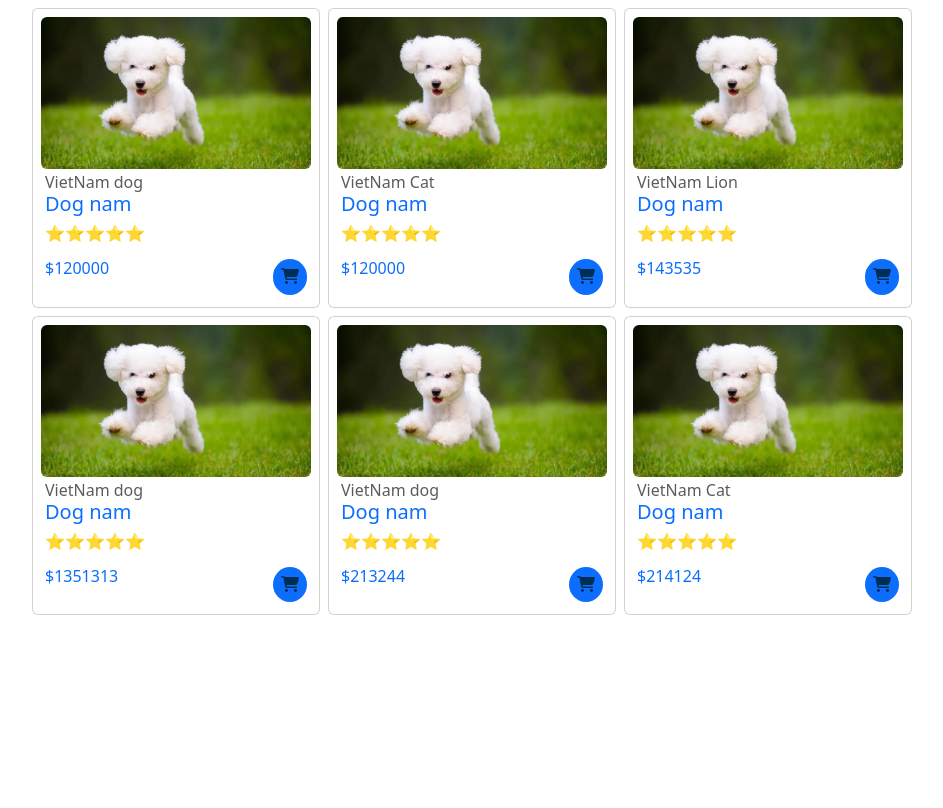
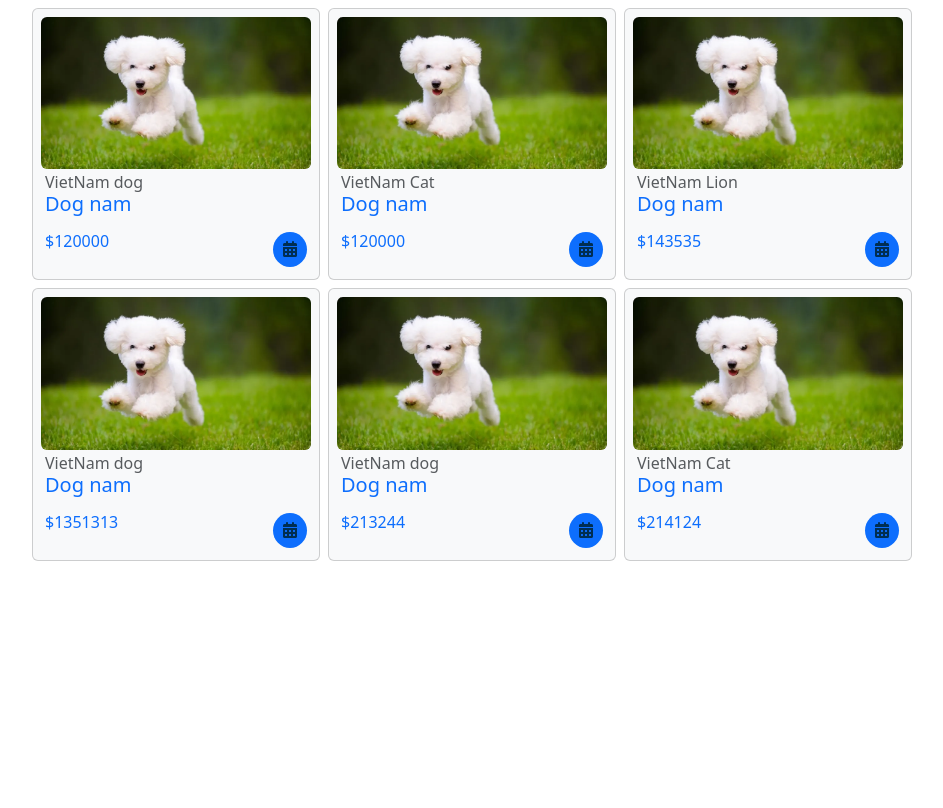
Before and after one commit to nhat191024/PetShop, a PHP site: page / in a window 1280 px wide. Shown: the part 67-875 px from the top of the page, without its empty margins (168-1111 px from the left). Run offline with PHP 8.4, Linux system fonts and the light colour scheme; data comes from the database, SQL or seed files in the repository; data that the repository does not hold is empty; some libraries are stand-ins or nearby versions.

Commit message:
Refactor: price and schedule

```diff
--- a/src/views/home.php
+++ b/src/views/home.php
@@ -1,18 +1,20 @@
 <div class="vh-100 container ">
     <div class="row row-cols-3 gap-2 justify-content-center mt-2">
         <?php foreach ($listPet as $x) { ?>
-            <div class="card p-2" style="width: 18rem;">
+            <div class="card p-2 bg-body-tertiary" style="width: 18rem;">
                 <a href="" class="text-decoration-none">
                     <img src="../assets/banner1.png" class="card-img-top rounded-2 ">
                     <div class="card-body p-1 pt-2 p-0">
                         <h6 class="card-subtitle text-body-secondary"><?= getSourceById($x['source'])['name']  ?> <?= getPetCategoryById($x['category_id'])['name']  ?></h6>
                         <h5 class="card-title"><?= $x['name'] ?></h5>
-                        <!-- //TODO: Rating system but i will do in the future -->
-                        <h6>⭐⭐⭐⭐⭐</h6>
-                        <h6 class="mt-3 d-flex justify-content-between m-0"><span class=" text-primary">$<?= $x['price'] ?></span><a href="#" class="rounded-circle p-2 bg-primary"><i class="fa-solid fa-cart-shopping" style="color: #002e52;"></i></a></h6>
+                        <h6 class="mt-3 d-flex justify-content-between m-0">
+                            <span class=" text-primary">$<?= $x['price'] ?></span>
+                            <a href="#" class="rounded-circle p-2 bg-primary text-center" style="width: 13%" data-bs-toggle="tooltip" data-bs-placement="bottom" data-bs-title="schedule a meet with pet">
+                                <i class="fa-solid fa-calendar-days" style="color: #002e52;"></i>
+                            </a>
+                        </h6>
                     </div>
                 </a>
-
             </div>
         <?php } ?>
     </div>
```
